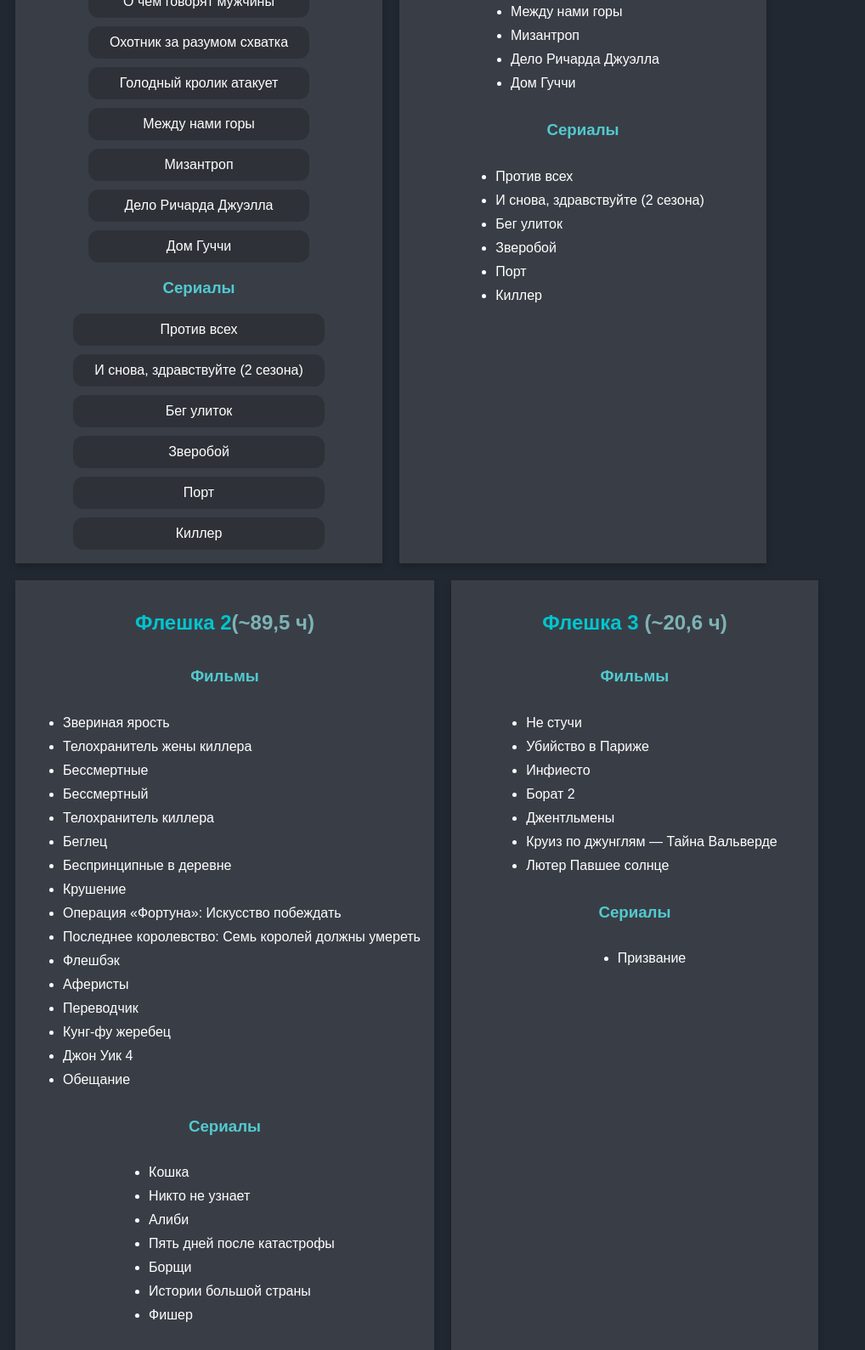
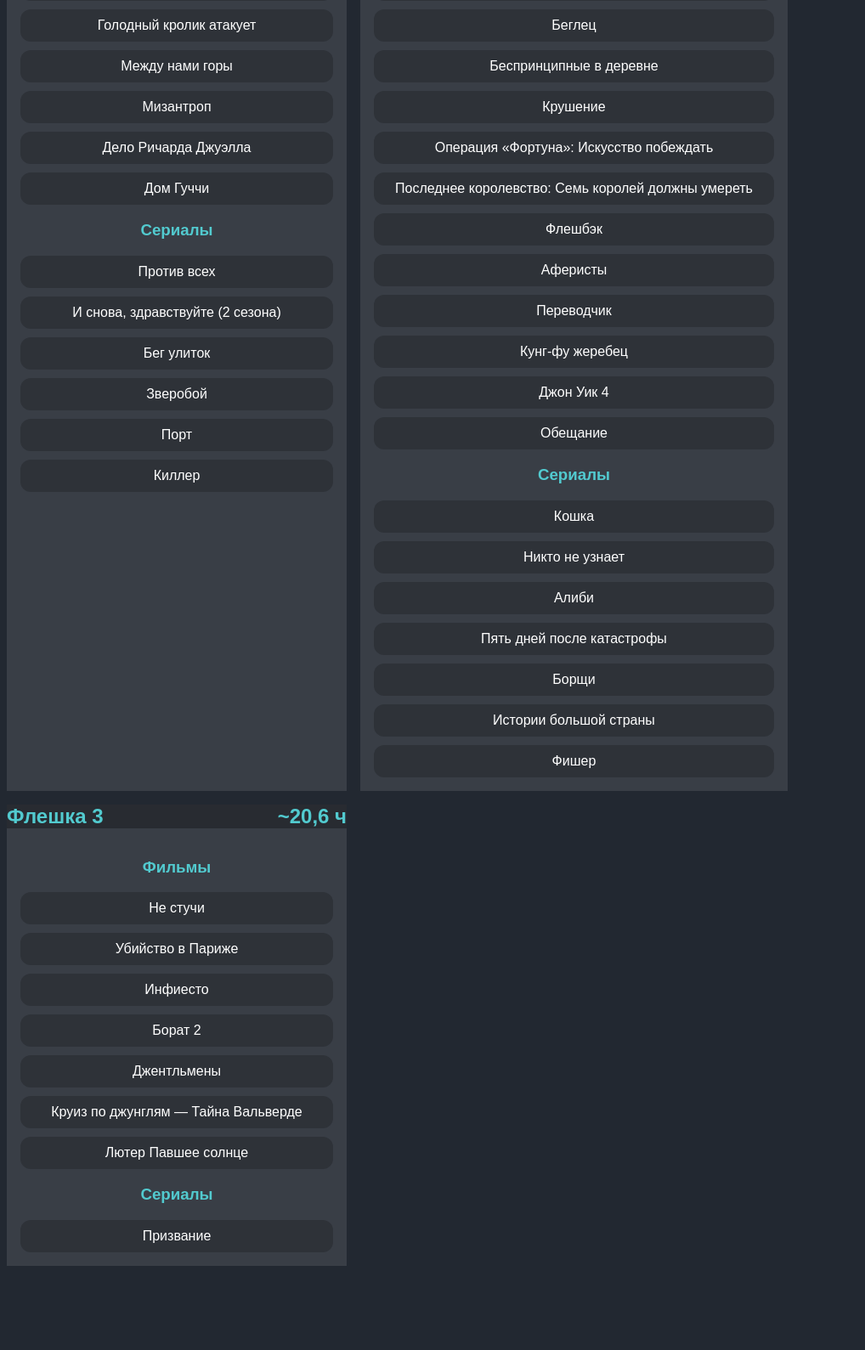
Before and after one commit to SavinTop/res, a website: page films.html in a window 1280 px wide. Shown: the part 340-1929 px from the top of the page at 85% size, without its empty margins (0-1018 px from the left). After the commit the page ends 1838 px from the top, so only its background shows below. Drawn offline with Linux system fonts and the light colour scheme.

Commit message:
Add files via upload

```diff
--- a/films.html
+++ b/films.html
@@ -19,28 +19,34 @@
       }
 
       .page {
-         margin-inline: auto;
-         width: fit-content;
          display: flex;
          flex-wrap: wrap;
+		 gap: 1em;
       }
 
       .flash-section {
-	     display: flex;
-		 flex-direction: column;
-		 align-items: center;
          box-sizing: content-box;
          min-width: 400px;
          background: #393E46;
          color: white;
-         margin: 10px;
-         padding: 1em;
-         box-shadow: 0 4px 8px 0 rgba(0, 0, 0, 0.2);
       }
 
       .flash-header {
-         color: #00C5CF;
+	     display: flex;
+		 justify-content: space-between;
+	     width:100%;
+	     background: rgba(0, 0, 0, 0.3);
+         color: #52cacf;
+		 font-size: 150%;
+		 font-weight: bold;
       }
+
+	  .flash-body{
+	    display: flex;
+		 flex-direction: column;
+		 align-items: center;
+		padding: 1em;
+	  }
 
       .flash-subheader {
          color: #52CACF;
@@ -50,6 +56,7 @@
 		 display: flex;
 		 flex-direction: column;
 		 gap: 10px;
+		 width:100%;
       }
 
       @media (orientation: portrait) {
@@ -85,8 +92,11 @@
 <body>
    <div class="page">
    <div class="flash-section">
-         <h2 class="flash-header">Флешка 1 </h2>
-		 <span class="hours">(~69,5 ч)</span>
+		 <div class="flash-header">
+			<span class="flash-header__name">Флешка 1</span>
+			<span class="flash-header__duration">~69,5 ч</span>
+		 </div>
+		 <div class="flash-body">
          <h3 class="flash-subheader">Фильмы</h3>
          <div class="film-list">
             <a class="film-el">Чудо на Гудзоне</a>
@@ -109,80 +119,67 @@
             <a class="film-el">Порт</a>
             <a class="film-el">Киллер</a>
          </div>
+		 </div>
+      </div>
+
+      <div class="flash-section">
+			<div class="flash-header">
+			<span class="flash-header__name">Флешка 2</span>
+			<span class="flash-header__duration">~89,5 ч</span>
+		 </div>
+		 <div class="flash-body">
+         <h3 class="flash-subheader">Фильмы</h3>
+         <div class="film-list">
+            <a class="film-el">Звериная ярость</a>
+            <a class="film-el">Телохранитель жены киллера</a>
+            <a class="film-el">Бессмертные</a>
+            <a class="film-el">Бессмертный</a>
+            <a class="film-el">Телохранитель киллера</a>
+            <a class="film-el">Беглец</a>
+            <a class="film-el">Беспринципные в деревне </a>
+            <a class="film-el">Крушение</a>
+            <a class="film-el">Операция «Фортуна»: Искусство побеждать</a>
+            <a class="film-el">Последнее королевство: Семь королей должны умереть</a>
+            <a class="film-el">Флешбэк</a>
+            <a class="film-el">Аферисты</a>
+            <a class="film-el">Переводчик</a>
+            <a class="film-el">Кунг-фу жеребец</a>
+            <a class="film-el">Джон Уик 4</a>
+            <a class="film-el">Обещание</a>
+         </div>
+         <h3 class="flash-subheader">Сериалы</h3>
+         <div class="film-list">
+            <a class="film-el">Кошка</a>
+            <a class="film-el">Никто не узнает</a>
+            <a class="film-el">Алиби</a>
+            <a class="film-el">Пять дней после катастрофы</a>
+            <a class="film-el">Борщи</a>
+            <a class="film-el">Истории большой страны</a>
+            <a class="film-el">Фишер</a>
+         </div>
+		 </div>
       </div>
       <div class="flash-section">
-         <h2 class="flash-header">Флешка 1 <span class="hours">(~69,5 ч)</span></h2>
+         <div class="flash-header">
+			<span class="flash-header__name">Флешка 3</span>
+			<span class="flash-header__duration">~20,6 ч</span>
+		 </div>
+		 <div class="flash-body">
          <h3 class="flash-subheader">Фильмы</h3>
-         <ul class="film-list">
-            <li>Чудо на Гудзоне</li>
-            <li>Как живой</li>
-            <li>Чудо в океане</li>
-            <li>О чем говорят мужчины</li>
-            <li>Охотник за разумом схватка</li>
-            <li>Голодный кролик атакует</li>
-            <li>Между нами горы</li>
-            <li>Мизантроп</li>
-            <li>Дело Ричарда Джуэлла</li>
-            <li>Дом Гуччи</li>
-         </ul>
+         <div class="film-list">
+            <a class="film-el">Не стучи</a>
+            <a class="film-el">Убийство в Париже</a>
+            <a class="film-el">Инфиесто</a>
+            <a class="film-el">Борат 2</a>
+            <a class="film-el">Джентльмены</a>
+            <a class="film-el">Круиз по джунглям — Тайна Вальверде</a>
+            <a class="film-el">Лютер Павшее солнце</a>
+         </div>
          <h3 class="flash-subheader">Сериалы</h3>
-         <ul class="film-list">
-            <li>Против всех</li>
-            <li>И снова, здравствуйте (2 сезона)</li>
-            <li>Бег улиток</li>
-            <li>Зверобой</li>
-            <li>Порт</li>
-            <li>Киллер</li>
-         </ul>
-      </div>
-      <div class="flash-section">
-         <h2 class="flash-header">Флешка 2<span class="hours">(~89,5 ч)</span></h2>
-         <h3 class="flash-subheader">Фильмы</h3>
-         <ul class="film-list">
-            <li>Звериная ярость</li>
-            <li>Телохранитель жены киллера</li>
-            <li>Бессмертные</li>
-            <li>Бессмертный</li>
-            <li>Телохранитель киллера</li>
-            <li>Беглец</li>
-            <li>Беспринципные в деревне </li>
-            <li>Крушение</li>
-            <li>Операция «Фортуна»: Искусство побеждать</li>
-            <li>Последнее королевство: Семь королей должны умереть</li>
-            <li>Флешбэк</li>
-            <li>Аферисты</li>
-            <li>Переводчик</li>
-            <li>Кунг-фу жеребец</li>
-            <li>Джон Уик 4</li>
-            <li>Обещание</li>
-         </ul>
-         <h3 class="flash-subheader">Сериалы</h3>
-         <ul class="film-list">
-            <li>Кошка</li>
-            <li>Никто не узнает</li>
-            <li>Алиби</li>
-            <li>Пять дней после катастрофы</li>
-            <li>Борщи</li>
-            <li>Истории большой страны</li>
-            <li>Фишер</li>
-         </ul>
-      </div>
-      <div class="flash-section">
-         <h2 class="flash-header">Флешка 3 <span class="hours">(~20,6 ч)</span></h2>
-         <h3 class="flash-subheader">Фильмы</h3>
-         <ul class="film-list">
-            <li>Не стучи</li>
-            <li>Убийство в Париже</li>
-            <li>Инфиесто</li>
-            <li>Борат 2</li>
-            <li>Джентльмены</li>
-            <li>Круиз по джунглям — Тайна Вальверде</li>
-            <li>Лютер Павшее солнце</li>
-         </ul>
-         <h3 class="flash-subheader">Сериалы</h3>
-         <ul class="film-list">
-            <li>Призвание</li>
-         </ul>
+         <div class="film-list">
+            <a class="film-el">Призвание</a>
+         </div>
+		 </div>
       </div>
    </div>
 </body>
```
